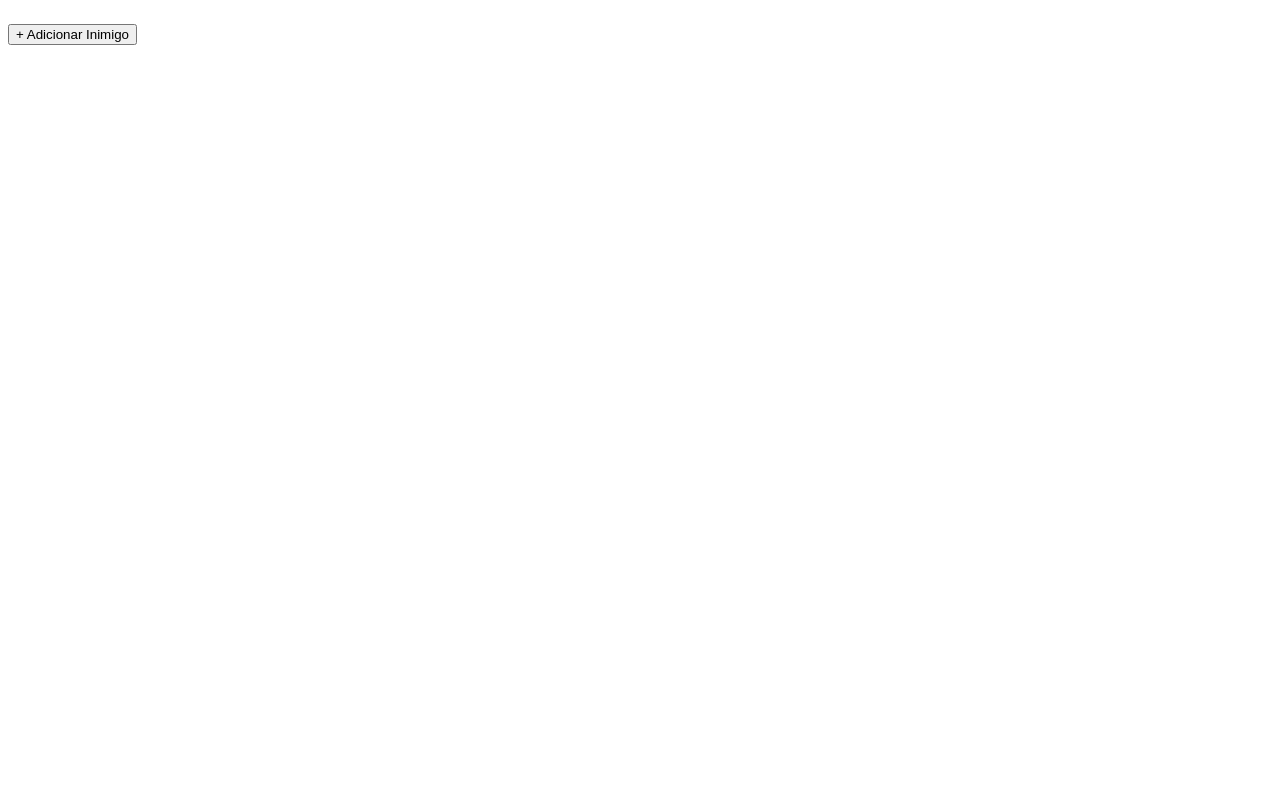
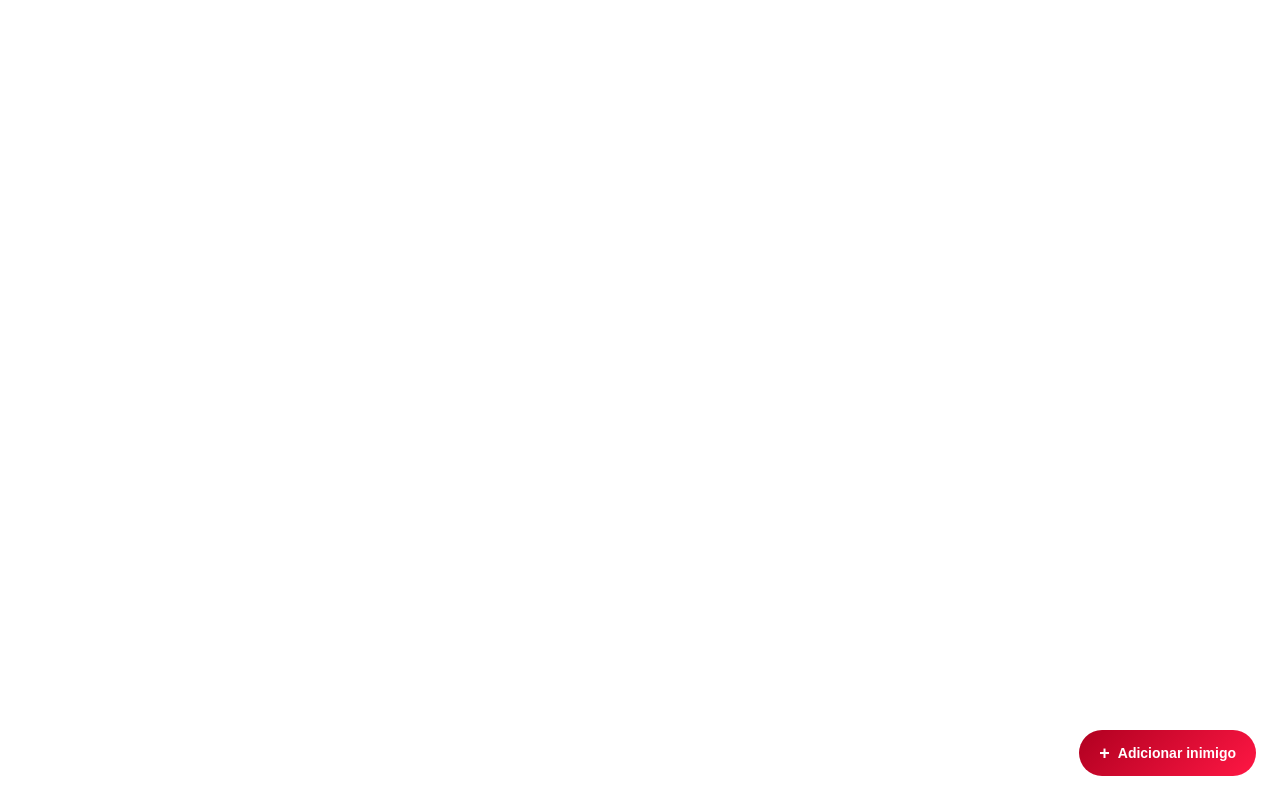
Before and after one commit to DiegoJohann/dnd-battle, an Angular app: page / in a window 1280 px wide. Built offline with nearby package versions, Linux system fonts and the light colour scheme.

Commit message:
Melhorias visuais e de UX no modal de inclusão de inimigo

```diff
--- a/src/app/components/add-enemy-modal/add-enemy-modal.html
+++ b/src/app/components/add-enemy-modal/add-enemy-modal.html
@@ -6,22 +6,41 @@
 
             <div class="form-field">
                 <label for="name">Nome / Descrição</label>
-                <input id="name" type="text" formControlName="name" />
+                <input
+                    #nameInput
+                    id="name"
+                    type="text"
+                    formControlName="name"
+                    (keyup.enter)="hpInput.focus()" />
             </div>
 
             <div class="form-field">
                 <label for="hp">HP Máximo</label>
-                <input id="hp" type="number" formControlName="hp" />
+                <input
+                    #hpInput
+                    id="hp"
+                    type="number"
+                    formControlName="hp"
+                    (keyup.enter)="acInput.focus()" />
             </div>
 
             <div class="form-field">
                 <label for="ac">Classe de Armadura (CA)</label>
-                <input id="ac" type="number" formControlName="ac" />
+                <input
+                    #acInput
+                    id="ac"
+                    type="number"
+                    formControlName="ac"
+                    (keyup.enter)="initInput.focus()"/>
             </div>
 
             <div class="form-field">
                 <label for="initiative">Iniciativa</label>
-                <input id="initiative" type="number" formControlName="initiative" />
+                <input
+                    #initInput
+                    id="initiative"
+                    type="number"
+                    formControlName="initiative" />
             </div>
 
             <div class="actions">
--- a/src/app/components/add-enemy-modal/add-enemy-modal.scss
+++ b/src/app/components/add-enemy-modal/add-enemy-modal.scss
@@ -50,3 +50,36 @@ input:focus {
     gap: 8px;
     margin-top: 16px;
 }
+
+.actions button {
+    padding: 8px 14px;
+    border-radius: 6px;
+    border: none;
+    font-weight: 600;
+    cursor: pointer;
+    transition: background 0.15s ease, transform 0.1s ease;
+}
+
+.actions button[type='submit'] {
+    background: linear-gradient(135deg, #b71c1c, #e53935);
+    color: #fff;
+}
+
+.actions button[type='submit']:hover {
+    background: linear-gradient(135deg, #c62828, #f44336);
+}
+
+.actions button[type='submit']:disabled {
+    opacity: 0.5;
+    cursor: not-allowed;
+}
+
+.actions button[type='button'] {
+    background: transparent;
+    color: #ccc;
+}
+
+.actions button[type='button']:hover {
+    color: #fff;
+    text-decoration: underline;
+}
--- a/src/app/components/add-enemy-modal/add-enemy-modal.ts
+++ b/src/app/components/add-enemy-modal/add-enemy-modal.ts
@@ -1,4 +1,4 @@
-import { Component, EventEmitter, Output } from '@angular/core';
+import { AfterViewInit, Component, ElementRef, EventEmitter, HostListener, Output, ViewChild } from '@angular/core';
 import { CommonModule } from '@angular/common';
 import { FormBuilder, ReactiveFormsModule, Validators } from '@angular/forms';
 import { Enemy } from '../../core/entities/enemy';
@@ -9,9 +9,11 @@ import { Enemy } from '../../core/entities/enemy';
     templateUrl: './add-enemy-modal.html',
     styleUrl: './add-enemy-modal.scss',
 })
-export class AddEnemyModal {
+export class AddEnemyModal implements AfterViewInit {
     @Output() close = new EventEmitter<void>();
     @Output() create = new EventEmitter<Enemy>();
+
+    @ViewChild('nameInput') nameInput!: ElementRef<HTMLInputElement>;
 
     form;
 
@@ -22,6 +24,18 @@ export class AddEnemyModal {
             ac: [null, [Validators.required, Validators.min(1)]],
             initiative: [0, Validators.min(0)],
         });
+    }
+
+    ngAfterViewInit() {
+        this.nameInput.nativeElement.focus();
+    }
+
+    @HostListener('document:keydown', ['$event'])
+    handleKeydown(event: KeyboardEvent) {
+        if (event.key === 'Escape') {
+            event.preventDefault();
+            this.close.emit();
+        }
     }
 
     submit() {
--- a/src/app/components/battle/battle.html
+++ b/src/app/components/battle/battle.html
@@ -9,9 +9,15 @@
     }
 </div>
 
-<button class="add-btn" (click)="openAddEnemyModal()">
-    + Adicionar Inimigo
+<button
+    class="add-btn"
+    [class.pulse]="enemies.length === 0"
+    (click)="openAddEnemyModal()"
+>
+    <span class="icon">+</span>
+    <span class="label">Adicionar inimigo</span>
 </button>
+
 
 @if (showModal) {
     <app-add-enemy-modal
--- a/src/app/components/battle/battle.scss
+++ b/src/app/components/battle/battle.scss
@@ -5,5 +5,56 @@
 }
 
 .add-btn {
-    margin-top: 16px;
+    position: fixed;
+    bottom: 24px;
+    right: 24px;
+
+    display: flex;
+    align-items: center;
+    gap: 8px;
+
+    background: linear-gradient(135deg, #b00020, #ff1744);
+    color: white;
+
+    border: none;
+    border-radius: 999px;
+    padding: 14px 20px;
+
+    font-size: 14px;
+    font-weight: 600;
+
+    cursor: pointer;
+    box-shadow: 0 8px 20px rgba(0, 0, 0, 0.4);
+
+    transition: transform 0.15s ease, box-shadow 0.15s ease;
 }
+
+.add-btn:hover {
+    transform: translateY(-2px);
+    box-shadow: 0 12px 28px rgba(0, 0, 0, 0.5);
+}
+
+.add-btn:active {
+    transform: translateY(0);
+}
+
+.icon {
+    font-size: 18px;
+    line-height: 1;
+}
+
+@keyframes pulse {
+    0% {
+        box-shadow: 0 0 0 0 rgba(255, 23, 68, 0.6);
+    }
+    70% {
+        box-shadow: 0 0 0 16px rgba(255, 23, 68, 0);
+    }
+    100% {
+        box-shadow: 0 0 0 0 rgba(255, 23, 68, 0);
+    }
+}
+
+.add-btn.pulse {
+    animation: pulse 1.5s infinite;
+}
--- a/src/app/components/battle/battle.ts
+++ b/src/app/components/battle/battle.ts
@@ -1,4 +1,4 @@
-import { Component, OnInit } from '@angular/core';
+import { Component, HostListener, OnInit } from '@angular/core';
 import { CommonModule } from '@angular/common';
 import { Enemy } from '../../core/entities/enemy';
 import { AddEnemyModal } from '../add-enemy-modal/add-enemy-modal';
@@ -96,4 +96,18 @@ export class Battle implements OnInit {
     private sortByInitiative() {
         this.enemies.sort((a, b) => b.initiative - a.initiative);
     }
+
+
+    @HostListener('window:keydown', ['$event'])
+    handleKeydown(event: Event) {
+        const keyboardEvent = event as KeyboardEvent;
+
+        if (keyboardEvent.key.toLowerCase() !== 'a') return;
+
+        if ((keyboardEvent.target as HTMLElement).tagName === 'INPUT') return;
+
+        keyboardEvent.preventDefault();
+        this.openAddEnemyModal();
+    }
+
 }
```
